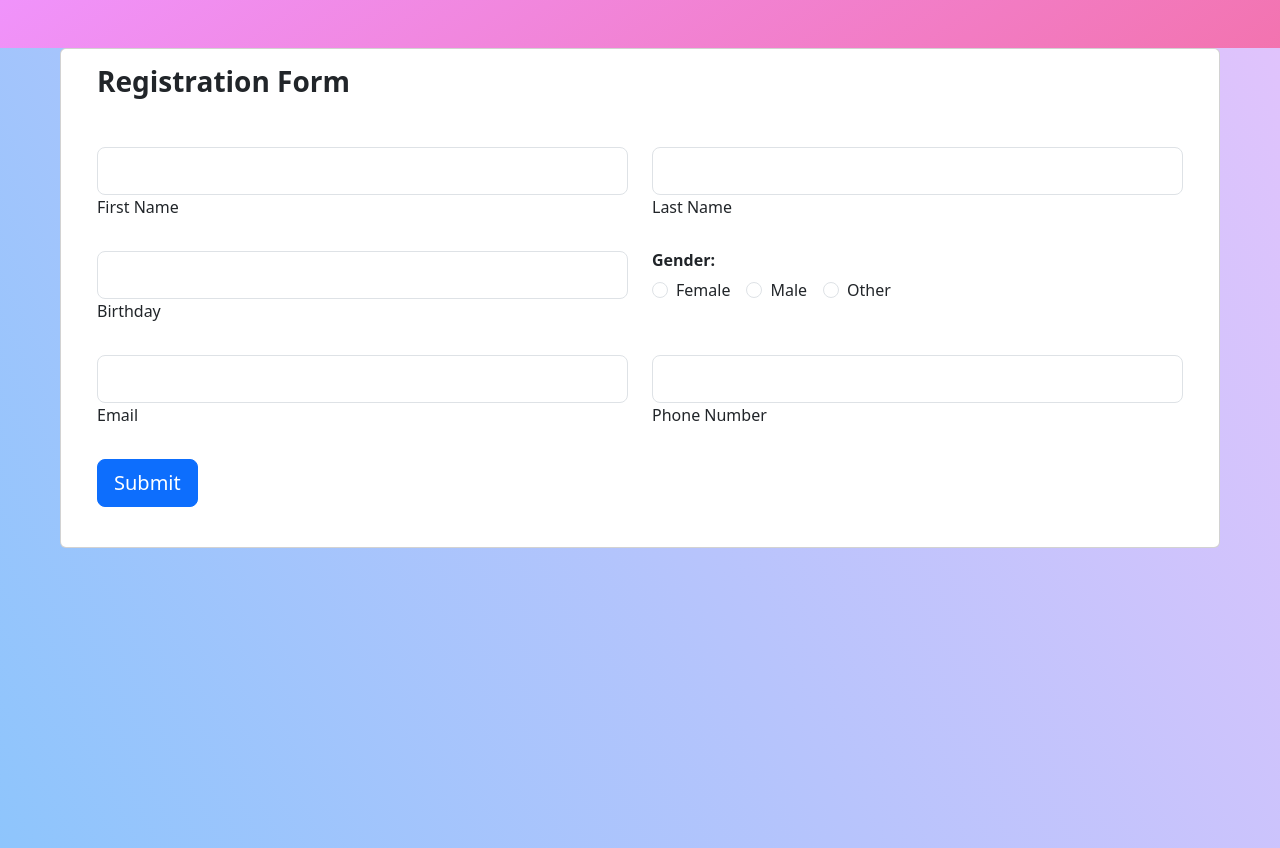
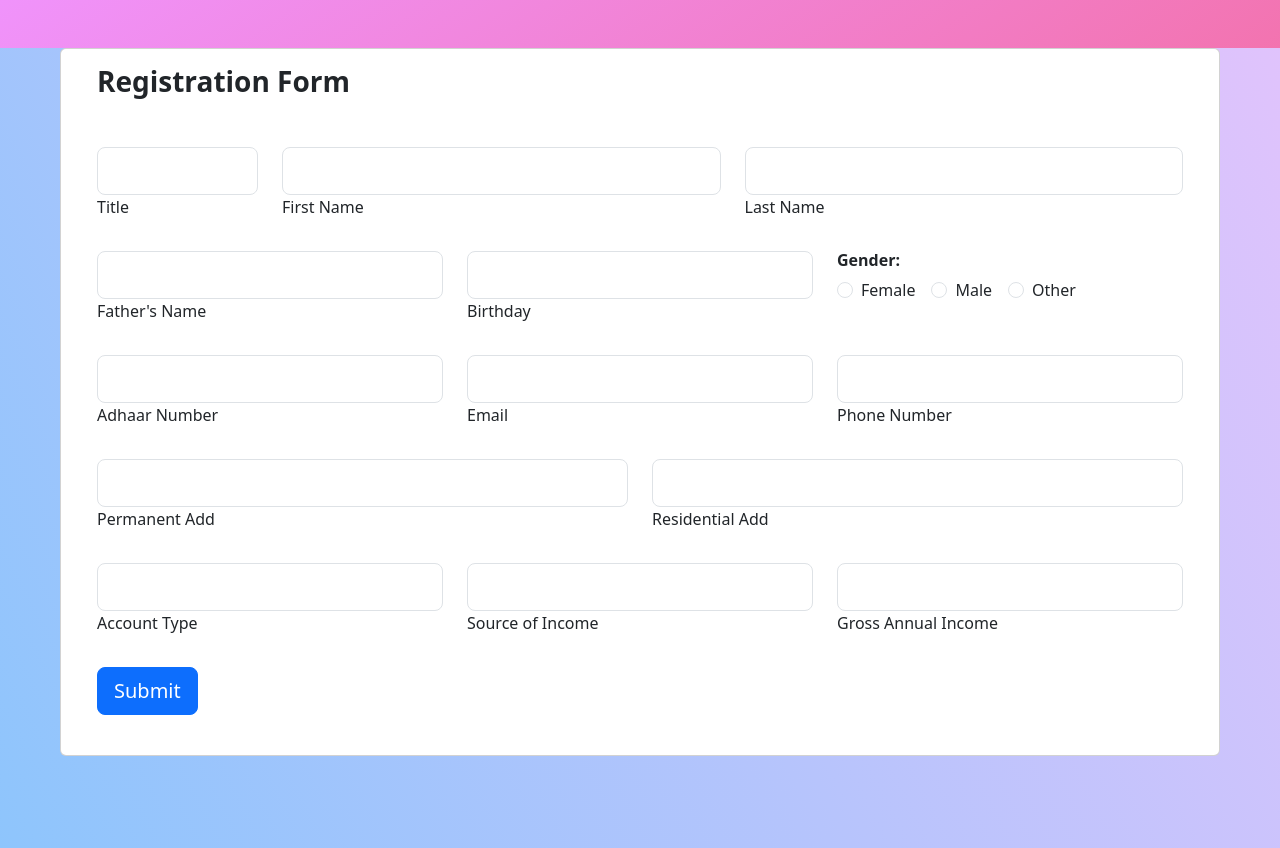
Before and after one commit to dmachine7/batch-training, a React (Create React App) app: page /signuppw in a window 1280 px wide. Built offline with nearby package versions, Linux system fonts and the light colour scheme.

Commit message:
signup work

```diff
--- a/package.json
+++ b/package.json
@@ -8,13 +8,15 @@
     "@testing-library/user-event": "^13.5.0",
     "axios": "^1.4.0",
     "bootstrap": "^5.3.1",
+    "formik": "^2.4.3",
     "mdb-react-ui-kit": "^6.2.0",
     "react": "^18.2.0",
     "react-bootstrap": "^2.8.0",
     "react-dom": "^18.2.0",
     "react-router-dom": "^6.14.2",
     "react-scripts": "5.0.1",
-    "web-vitals": "^2.1.4"
+    "web-vitals": "^2.1.4",
+    "yup": "^1.2.0"
   },
   "scripts": {
     "start": "react-scripts start",
--- a/src/App.js
+++ b/src/App.js
@@ -6,7 +6,7 @@ import Login from './Components/Login';
 import Dashboard  from './Components/Dashboard';
 import ForgotPassword from './Components/ForgotPassword';
 import Home from './Components/Home';
-import Sign_up from './Components/Sign_up';
+import SignUp from './Components/SignUp';
 
 function App() {
   return (
@@ -15,7 +15,7 @@ function App() {
         <Route path="/" element={<Home />} />
         <Route path="/dashboard" element={<Dashboard />} />
         <Route path="/forgotpw" element={<ForgotPassword />} />
-        <Route path="/signuppw" element={<Sign_up />} />
+        <Route path="/signuppw" element={<SignUp />} />
       </Routes>
     </div>
   );
--- /dev/null
+++ b/src/Components/SignUp.jsx
@@ -0,0 +1,105 @@
+import React from 'react';
+import '../Styles/SignUp.css';
+import {
+  MDBBtn,
+  MDBContainer,
+  MDBRow,
+  MDBCol,
+  MDBCard,
+  MDBCardBody,
+  MDBInput,
+  MDBRadio
+}
+from 'mdb-react-ui-kit';
+
+const SignUp = () => {
+  const val = "Father's Name"
+
+
+  return (
+    <MDBContainer fluid>
+
+      <MDBRow className='justify-content-center align-items-center m-5'>
+
+        <MDBCard>
+          <MDBCardBody className='px-4'>
+
+            <h3 className="fw-bold mb-4 pb-2 pb-md-0 mb-md-5">Registration Form</h3>
+
+            <MDBRow>
+            <MDBCol md='2'>
+                <MDBInput wrapperClass='mb-3' label='Title' size='lg' id='form1' type='text'/>
+              </MDBCol>
+              <MDBCol md='5'>
+                <MDBInput wrapperClass='mb-4' label='First Name' size='lg' id='form1' type='text'/>
+              </MDBCol>
+
+              <MDBCol md='5'>
+                <MDBInput wrapperClass='mb-4' label='Last Name' size='lg' id='form2' type='text'/>
+              </MDBCol>
+
+            </MDBRow>
+
+            <MDBRow>
+            <MDBCol md='4'>
+                <MDBInput wrapperClass='mb-4' label={val} size='lg' id='form3' type='text'/>
+              </MDBCol>
+              <MDBCol md='4'>
+                <MDBInput wrapperClass='mb-4' label='Birthday' size='lg' id='form3' type='text'/>
+              </MDBCol>
+
+              <MDBCol md='4' className='mb-4'>
+                <h6 className="fw-bold">Gender: </h6>
+                <MDBRadio name='inlineRadio' id='inlineRadio1' value='option1' label='Female' inline />
+                <MDBRadio name='inlineRadio' id='inlineRadio2' value='option2' label='Male' inline />
+                <MDBRadio name='inlineRadio' id='inlineRadio3' value='option3' label='Other' inline />
+              </MDBCol>
+
+            </MDBRow>
+
+            <MDBRow>
+            <MDBCol md='4'>
+                <MDBInput wrapperClass='mb-4' label='Adhaar Number' size='lg' id='form3' type='text'/>
+              </MDBCol>
+              <MDBCol md='4'>
+                <MDBInput wrapperClass='mb-4' label='Email' size='lg' id='form4' type='email'/>
+              </MDBCol>
+
+              <MDBCol md='4'>
+                <MDBInput wrapperClass='mb-4' label='Phone Number' size='lg' id='form5' type='rel'/>
+              </MDBCol>
+
+            </MDBRow>
+            <MDBRow>
+            <MDBCol md='6'>
+                <MDBInput wrapperClass='mb-4' label='Permanent Add' size='lg' id='form3' type='text'/>
+              </MDBCol>
+              <MDBCol md='6'>
+                <MDBInput wrapperClass='mb-4' label='Residential Add' size='lg' id='form4' type='email'/>
+              </MDBCol>
+
+            </MDBRow>
+            <MDBRow>
+            <MDBCol md='4'>
+                <MDBInput wrapperClass='mb-4' label='Account Type' size='lg' id='form3' type='text'/>
+              </MDBCol>
+              <MDBCol md='4'>
+                <MDBInput wrapperClass='mb-4' label='Source of Income' size='lg' id='form4' type='email'/>
+              </MDBCol>
+
+              <MDBCol md='4'>
+                <MDBInput wrapperClass='mb-4' label='Gross Annual Income' size='lg' id='form5' type='rel'/>
+              </MDBCol>
+
+            </MDBRow>
+            <MDBBtn onClick = {()=> onsubmit} className='mb-4' size='lg'>Submit</MDBBtn>
+
+          </MDBCardBody>
+        </MDBCard>
+
+      </MDBRow>
+    </MDBContainer>
+  );
+}
+
+export default SignUp;
--- a/src/Components/Sign_up.jsx
+++ /dev/null
@@ -1,75 +0,0 @@
-import React from 'react';
-import '../Styles/Sign_up.css';
-import {
-  MDBBtn,
-  MDBContainer,
-  MDBRow,
-  MDBCol,
-  MDBCard,
-  MDBCardBody,
-  MDBInput,
-//   MDBSelect,
-  MDBRadio
-}
-from 'mdb-react-ui-kit';
-
-const Sign_up = () => {
-  return (
-    <MDBContainer fluid>
-
-      <MDBRow className='justify-content-center align-items-center m-5'>
-
-        <MDBCard>
-          <MDBCardBody className='px-4'>
-
-            <h3 className="fw-bold mb-4 pb-2 pb-md-0 mb-md-5">Registration Form</h3>
-
-            <MDBRow>
-
-              <MDBCol md='6'>
-                <MDBInput wrapperClass='mb-4' label='First Name' size='lg' id='form1' type='text'/>
-              </MDBCol>
-
-              <MDBCol md='6'>
-                <MDBInput wrapperClass='mb-4' label='Last Name' size='lg' id='form2' type='text'/>
-              </MDBCol>
-
-            </MDBRow>
-
-            <MDBRow>
-
-              <MDBCol md='6'>
-                <MDBInput wrapperClass='mb-4' label='Birthday' size='lg' id='form3' type='text'/>
-              </MDBCol>
-
-              <MDBCol md='6' className='mb-4'>
-                <h6 className="fw-bold">Gender: </h6>
-                <MDBRadio name='inlineRadio' id='inlineRadio1' value='option1' label='Female' inline />
-                <MDBRadio name='inlineRadio' id='inlineRadio2' value='option2' label='Male' inline />
-                <MDBRadio name='inlineRadio' id='inlineRadio3' value='option3' label='Other' inline />
-              </MDBCol>
-
-            </MDBRow>
-
-            <MDBRow>
-
-              <MDBCol md='6'>
-                <MDBInput wrapperClass='mb-4' label='Email' size='lg' id='form4' type='email'/>
-              </MDBCol>
-
-              <MDBCol md='6'>
-                <MDBInput wrapperClass='mb-4' label='Phone Number' size='lg' id='form5' type='rel'/>
-              </MDBCol>
-
-            </MDBRow>
-            <MDBBtn className='mb-4' size='lg'>Submit</MDBBtn>
-
-          </MDBCardBody>
-        </MDBCard>
-
-      </MDBRow>
-    </MDBContainer>
-  );
-}
-
-export default Sign_up;
```
Also changed, not shown: src/Styles/SignUp.css (renamed from src/Styles/Sign_up.css), 1 other file (tests, documents, lock files or other folders).
